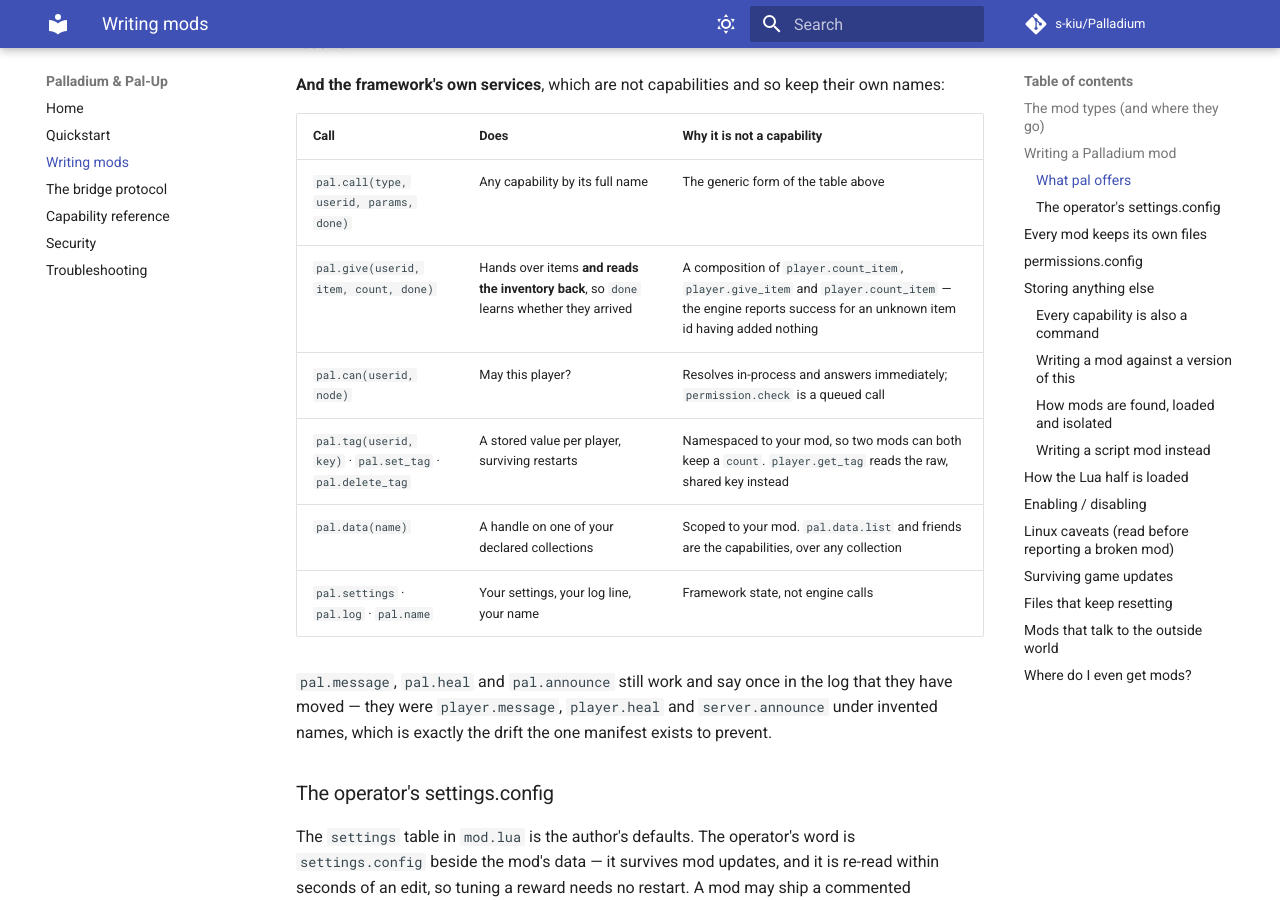
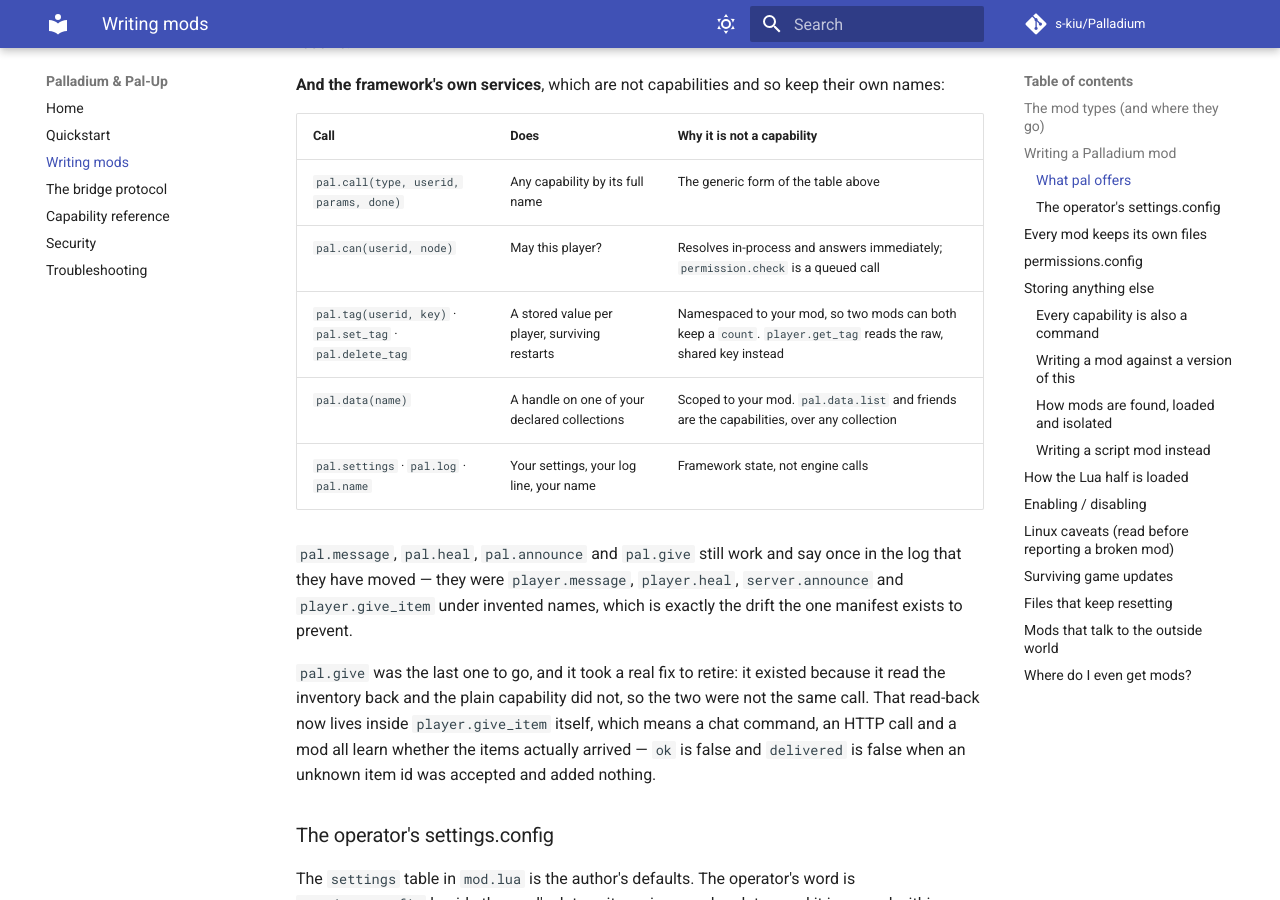
Before and after one commit to s-kiu/Palladium, an MkDocs documentation site: the page built from docs/mods.md, in a window 1280 px wide and 900 px high, scrolled down 3575 px. Built offline with MkDocs 1.6.1 and Material for MkDocs 9.7.7, drawn with Linux system fonts in a browser that asks for light colours; comment, search, counter and statistics services are not loaded; some of the changed text lies outside the part shown.

Commit message:
Move the read-back into the capability so there is one way to give

```diff
--- a/docs/mods.md
+++ b/docs/mods.md
@@ -116,16 +116,22 @@ their own names:
 | Call | Does | Why it is not a capability |
 |---|---|---|
 | `pal.call(type, userid, params, done)` | Any capability by its full name | The generic form of the table above |
-| `pal.give(userid, item, count, done)` | Hands over items **and reads the inventory back**, so `done` learns whether they arrived | A composition of `player.count_item`, `player.give_item` and `player.count_item` — the engine reports success for an unknown item id having added nothing |
 | `pal.can(userid, node)` | May this player? | Resolves in-process and answers immediately; `permission.check` is a queued call |
 | `pal.tag(userid, key)` · `pal.set_tag` · `pal.delete_tag` | A stored value per player, surviving restarts | Namespaced to your mod, so two mods can both keep a `count`. `player.get_tag` reads the raw, shared key instead |
 | `pal.data(name)` | A handle on one of your declared collections | Scoped to your mod. `pal.data.list` and friends are the capabilities, over any collection |
 | `pal.settings` · `pal.log` · `pal.name` | Your settings, your log line, your name | Framework state, not engine calls |
 
-`pal.message`, `pal.heal` and `pal.announce` still work and say once in the log
-that they have moved — they were `player.message`, `player.heal` and
-`server.announce` under invented names, which is exactly the drift the one
-manifest exists to prevent.
+`pal.message`, `pal.heal`, `pal.announce` and `pal.give` still work and say
+once in the log that they have moved — they were `player.message`,
+`player.heal`, `server.announce` and `player.give_item` under invented names,
+which is exactly the drift the one manifest exists to prevent.
+
+`pal.give` was the last one to go, and it took a real fix to retire: it existed
+because it read the inventory back and the plain capability did not, so the two
+were not the same call. That read-back now lives inside `player.give_item`
+itself, which means a chat command, an HTTP call and a mod all learn whether
+the items actually arrived — `ok` is false and `delivered` is false when an
+unknown item id was accepted and added nothing.
 
 ### The operator's settings.config
 
```
Also changed, not shown: other parts of docs/mods.md (+3 -3 lines), README.md (+1 -1 lines), docs/bridge-reference.md (+1 -1 lines), mods/Palladium/README.md (+4 -4 lines), 8 other files.
